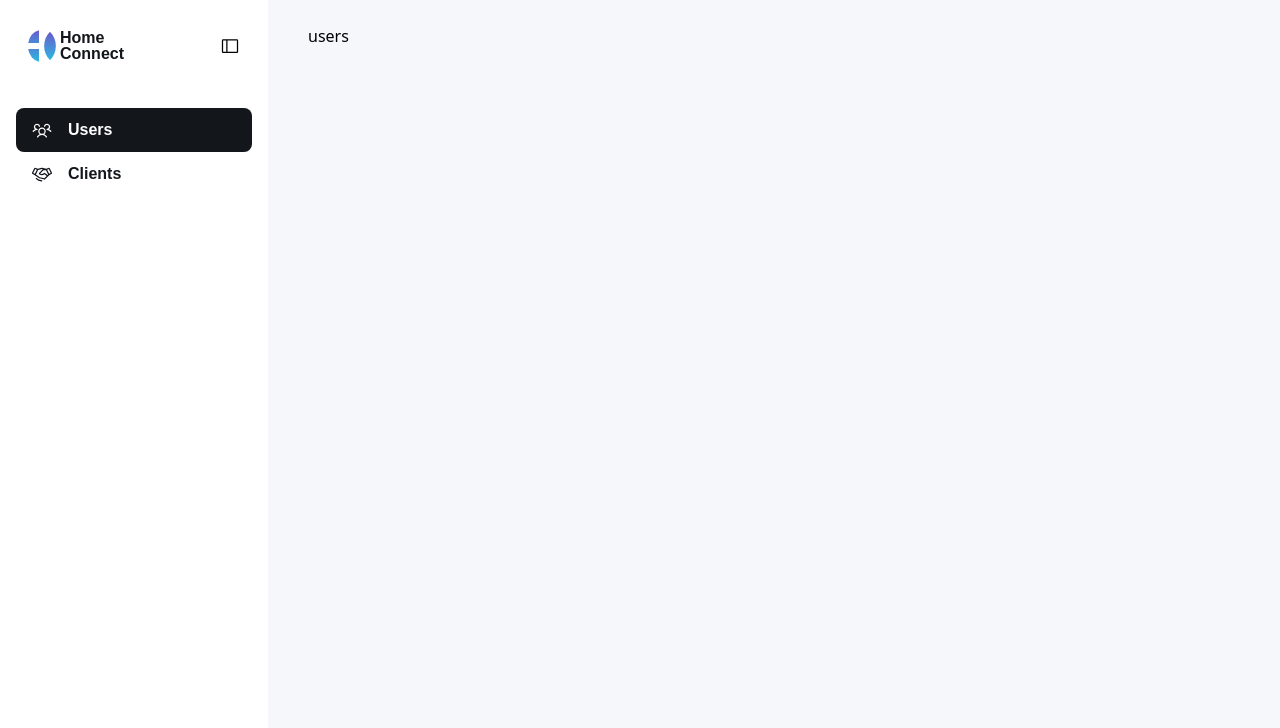
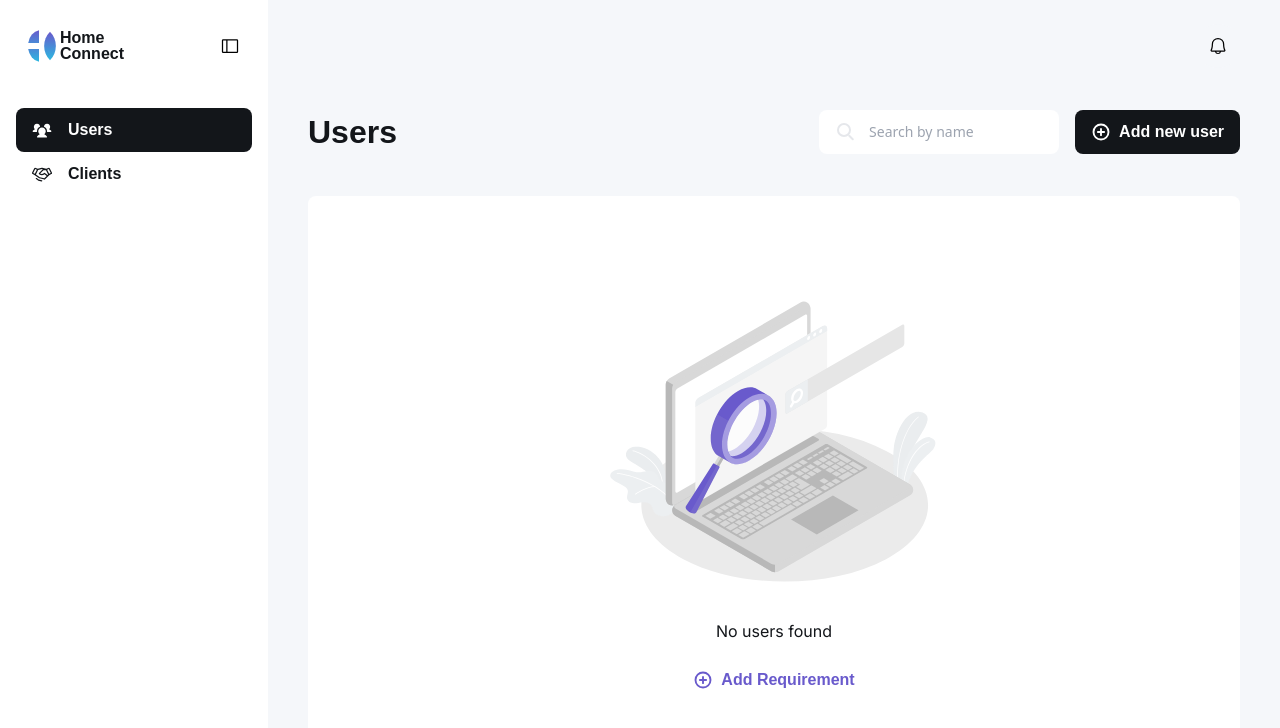
Before and after one commit to Joao-Eduardo-AJ/home-connect-frontend, a Next.js app: page /users in a window 1280 px wide. Shown: the top 728 px of the page. Built offline with nearby package versions, Linux system fonts and the light colour scheme; a web font is replaced by a local one.

Commit message:
feat(src/app): adds empty state to user list

```diff
--- /dev/null
+++ b/src/app/(listing)/_components/icon-button/index.tsx
@@ -0,0 +1,10 @@
+import { ButtonHTMLAttributes } from "react";
+
+export const IconButton = ({
+  ...props
+}: ButtonHTMLAttributes<HTMLButtonElement>) => (
+  <button
+    {...props}
+    className={`rounded-full p-3 transition-all duration-500 hover:brightness-95 ${props.className}`}
+  />
+);
--- a/src/app/(listing)/_components/index.ts
+++ b/src/app/(listing)/_components/index.ts
@@ -1 +1,3 @@
+export * from "./icon-button";
+export * from "./main-listing";
 export * from "./nav-aside";
--- /dev/null
+++ b/src/app/(listing)/_components/main-listing/index.tsx
@@ -0,0 +1,5 @@
+import { HTMLAttributes } from "react";
+
+export const MainListing = ({ ...props }: HTMLAttributes<HTMLElement>) => (
+  <main {...props} className="flex h-dvh w-full flex-col gap-10 px-10 py-6" />
+);
--- a/src/app/(listing)/_components/nav-aside/index.tsx
+++ b/src/app/(listing)/_components/nav-aside/index.tsx
@@ -7,6 +7,7 @@ import {
   UsersThree
 } from "@phosphor-icons/react/dist/ssr";
 import { useRouter } from "next/navigation";
+import { IconButton } from "../icon-button";
 
 export default function NavAside() {
   const router = useRouter();
@@ -25,20 +26,21 @@ export default function NavAside() {
             </Typography>
           </div>
         </div>
-        <button className="rounded-full p-3 transition-all duration-500 hover:bg-gray-scale-50">
+        <IconButton className="bg-white">
           <SidebarSimple size={20} />
-        </button>
+        </IconButton>
       </div>
       <nav>
         <Button
           variant={{ justify: "start" }}
           onClick={() => router.push("/users")}
         >
-          <UsersThree size={20} /> Users
+          <UsersThree size={20} weight="fill" /> Users
         </Button>
         <Button
           variant={{ type: "text", color: "primary", justify: "start" }}
           onClick={() => router.push("/clients")}
+          className="w-full after:left-2 after:top-[98%] after:translate-x-0"
         >
           <Handshake size={20} /> Clients
         </Button>
--- a/src/app/(listing)/clients/page.tsx
+++ b/src/app/(listing)/clients/page.tsx
@@ -1,4 +1,6 @@
+import { MainListing } from "../_components";
+
 function Clients() {
-  return <main className="h-dvh w-full px-10 py-6">clients</main>;
+  return <MainListing>clients</MainListing>;
 }
 export default Clients;
--- a/src/app/(listing)/users/page.tsx
+++ b/src/app/(listing)/users/page.tsx
@@ -1,4 +1,43 @@
+import { Bell, PlusCircle } from "@phosphor-icons/react/dist/ssr";
+import { IconButton, MainListing } from "../_components";
+import { Button, SearchInput, Typography } from "@/app/_components";
+import Image from "next/image";
+import noDataFound from "@/../public/no-data-found.svg";
+
 function Users() {
-  return <main className="h-dvh w-full px-10 py-6">users</main>;
+  return (
+    <MainListing>
+      <IconButton className="group self-end bg-gray-scale-50">
+        <Bell
+          size={20}
+          className="duration-500 group-hover:scale-110 group-hover:animate-bell-icon"
+        />
+      </IconButton>
+      <div className="flex items-center justify-between">
+        <Typography variant="h2">Users</Typography>
+        <div className="flex gap-4">
+          <SearchInput placeholder="Search by name" />
+          <Button>
+            <PlusCircle size={20} className="-mr-2" weight="bold" />
+            Add new user
+          </Button>
+        </div>
+      </div>
+      <div className="flex h-full w-full flex-col items-center justify-center gap-4 rounded-lg bg-white">
+        <Image
+          src={noDataFound}
+          width={336}
+          height={336}
+          alt="no users found"
+          priority
+        />
+        <Typography>No users found</Typography>
+        <Button variant={{ type: "text", color: "highlight" }}>
+          <PlusCircle size={20} className="-mr-2" weight="bold" />
+          Add Requirement
+        </Button>
+      </div>
+    </MainListing>
+  );
 }
 export default Users;
--- a/src/app/_components/button/index.tsx
+++ b/src/app/_components/button/index.tsx
@@ -12,7 +12,7 @@ const button = tv({
       contained: "button-contained bg-primary rounded-lg w-full",
       outlined:
         "button-outlined before:border-primary-border after:border-primary-border hover:before:border-l hover:before:border-b hover:after:border-t hover:after:border-r w-full",
-      text: "button-text w-full"
+      text: "button-text"
     },
     justify: {
       start: "justify-start",
@@ -78,7 +78,7 @@ export function Button({ variant, ...props }: ButtonProps) {
       onMouseEnter={onMouseHover}
       onMouseLeave={onMouseHover}
       onMouseMove={e => onMouseMove(e)}
-      className={button(variant)}
+      className={`${button(variant)} ${props.className}`}
     />
   );
 }
--- a/src/app/_components/search-input/index.tsx
+++ b/src/app/_components/search-input/index.tsx
@@ -16,12 +16,12 @@ export function SearchInput({ ...props }: InputProps) {
   return (
     <div
       ref={wrapperRef}
-      className="search-input-wrapper before:border-disabled after:bg-disabled relative z-10 flex h-11 rounded-lg bg-white focus:before:border-primary-border"
+      className="search-input-wrapper after:bg-disabled relative z-10 flex h-11 max-w-60 rounded-lg bg-white"
     >
       <input
         {...props}
         ref={inputRef}
-        className="focus text-disabled bg-[rgba(0,0,0,0)] px-4 text-sm outline-none"
+        className="bg-[rgba(0,0,0,0)] px-4 text-sm text-disabled-gray outline-none transition-all delay-100 duration-300"
         onFocus={() => handleFocus()}
         onBlur={() => handleBlur()}
       />
--- a/src/app/globals.css
+++ b/src/app/globals.css
@@ -39,14 +39,15 @@
 }
 
 .button-text::after {
-  left: 0%;
-  top: 100%;
-  transform: translate(8px, -50%);
+  transition: 300ms;
+  left: 50%;
+  top: 80%;
+  transform: translate(-50%, -50%);
 }
 
 .button-text:hover::after {
   height: 1px;
-  width: calc(100% - 16px);
+  width: calc(100% - 20px);
 }
 
 .button-base:disabled::before,
@@ -78,6 +79,14 @@
   height: 7px;
   width: 2px;
   rotate: -45deg;
+}
+
+.search-input-wrapper > input {
+  padding-left: 50px;
+}
+
+.search-input-wrapper.focused > input {
+  padding-left: 16px;
 }
 
 .search-input-wrapper.focused::after {
--- a/tailwind.config.ts
+++ b/tailwind.config.ts
@@ -11,9 +11,11 @@ const config: Config = {
       colors: {
         primary: "#13161A",
         secondary: "#606A73",
+        disabled: "#E5E7EB",
         "disabled-gray": "#818D99",
 
         danger: "#EA1246",
+
         "danger-light": "#FFEEF2",
 
         success: "#0ACE88",
@@ -34,7 +36,8 @@ const config: Config = {
       rethink: ["var(--rethink-sans)"]
     },
     animation: {
-      "bg-ball": "bg-ball 30s linear infinite alternate"
+      "bg-ball": "bg-ball 30s linear infinite alternate",
+      "bell-icon": "bell-icon .5s linear"
     },
     keyframes: {
       "bg-ball": {
@@ -48,6 +51,12 @@ const config: Config = {
         "80%": { top: "15%", left: "80%" },
         "90%": { top: "5%", left: "90%" },
         "100%": { top: "0%", left: "100%" }
+      },
+      "bell-icon": {
+        "25%": { rotate: "20deg" },
+        "50%": { rotate: "-20deg" },
+        "75%": { rotate: "20deg" },
+        "100%": { rotate: "0deg" }
       }
     }
   },
```
Also changed, not shown: public/no-data-found.svg (added).
